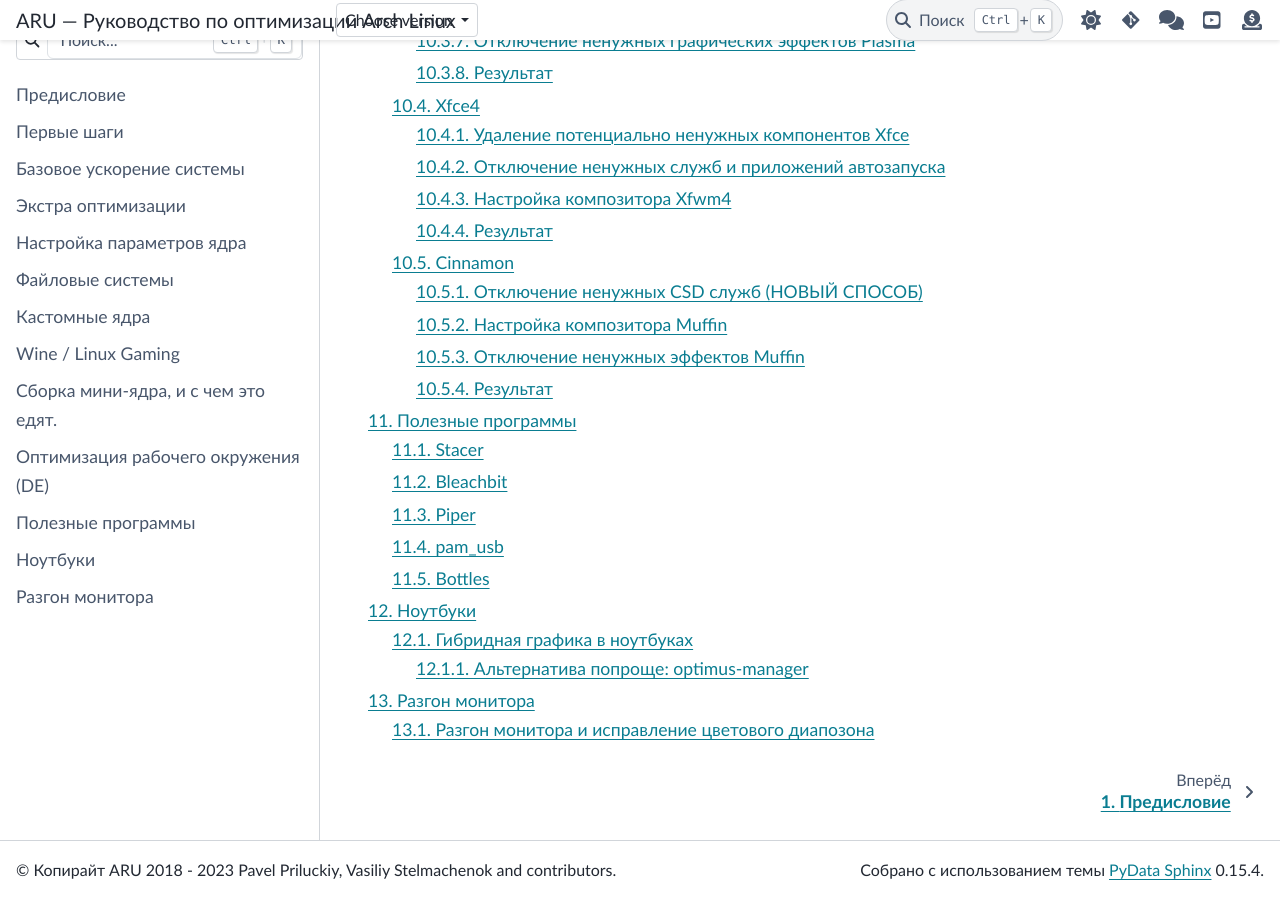
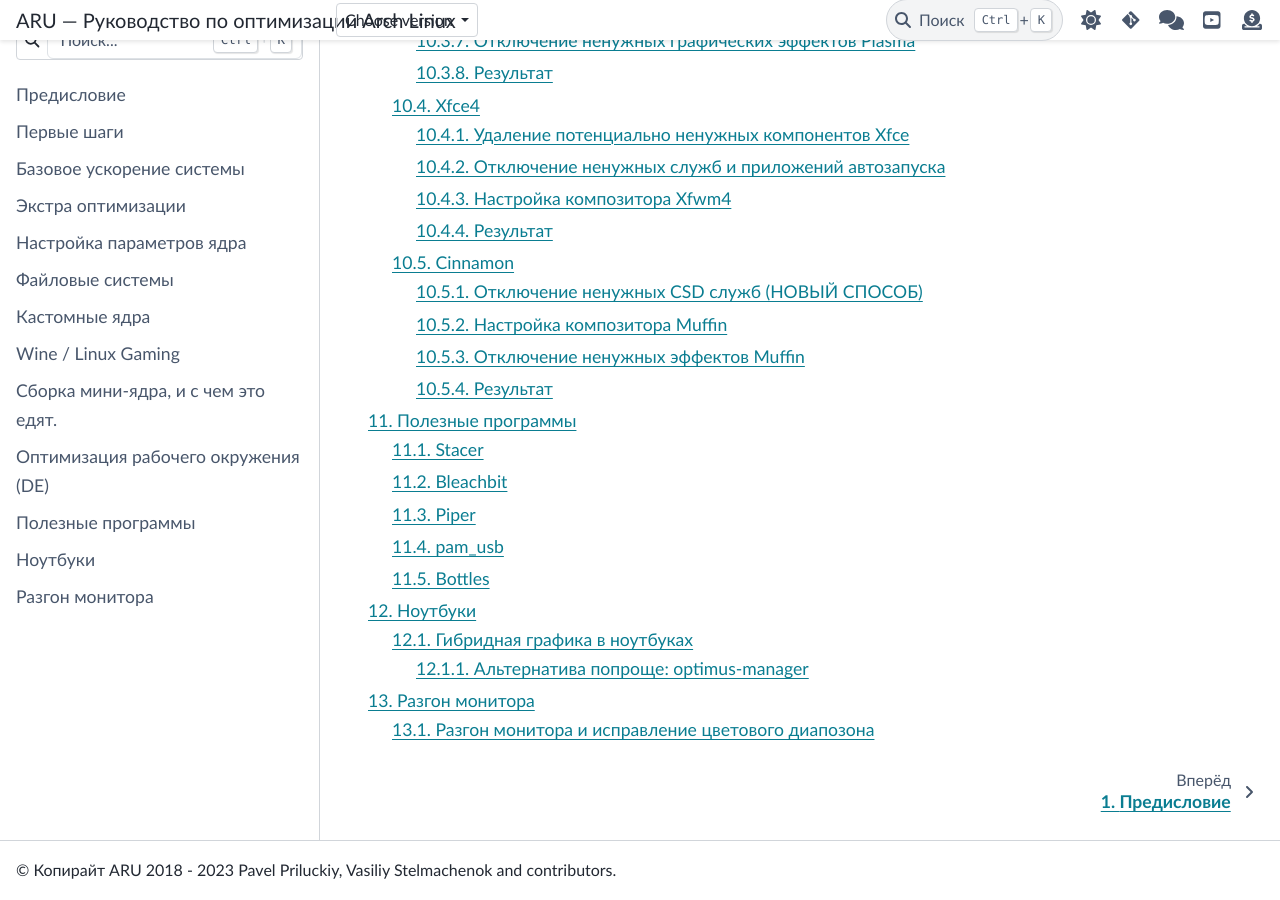
Before and after one commit to ventureoo/ARU, a Sphinx documentation site: the page built from docs/index.rst, in a window 1280 px wide and 900 px high, scrolled down 4012 px. Built offline with Sphinx 7.4.7 and the PyData theme 0.15.4, drawn with Linux system fonts in a browser that asks for light colours; some of the changed lines change nothing that is shown.

Commit message:
sphinx: Fix footer

```diff
--- a/docs/conf.py
+++ b/docs/conf.py
@@ -102,6 +102,7 @@ html_theme_options = {
     ],
     'search_bar_text': "Поиск...",
     "footer_start": ["copyright"],
+    "footer_end": [],
     "switcher": {
         "json_url": "https://ventureo.codeberg.page/_static/switcher.json",
         "version_match": "latest (git)",
```
